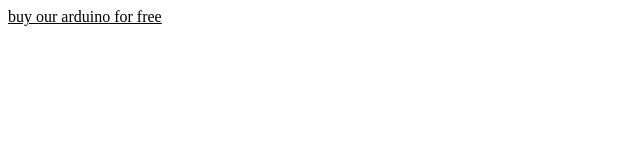
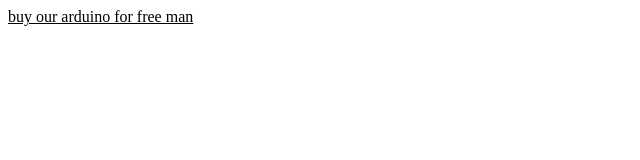
Before and after one commit to switkosta/switkosta.github.io, a plain HTML site: page index.html in a window 1280 px wide. Shown: the full height of the page, 0-640 px from the left. Drawn offline with Linux system fonts and the light colour scheme.

Commit message:
Update index.html

```diff
--- a/index.html
+++ b/index.html
@@ -5,6 +5,6 @@
     <title> buy our arduino!!!!</title>
     </head>
     <body>
-        <text> <u>buy our arduino for free</u></text>
+        <text> <u>buy our arduino for free man</u></text>
     </body>
 </html>
```
